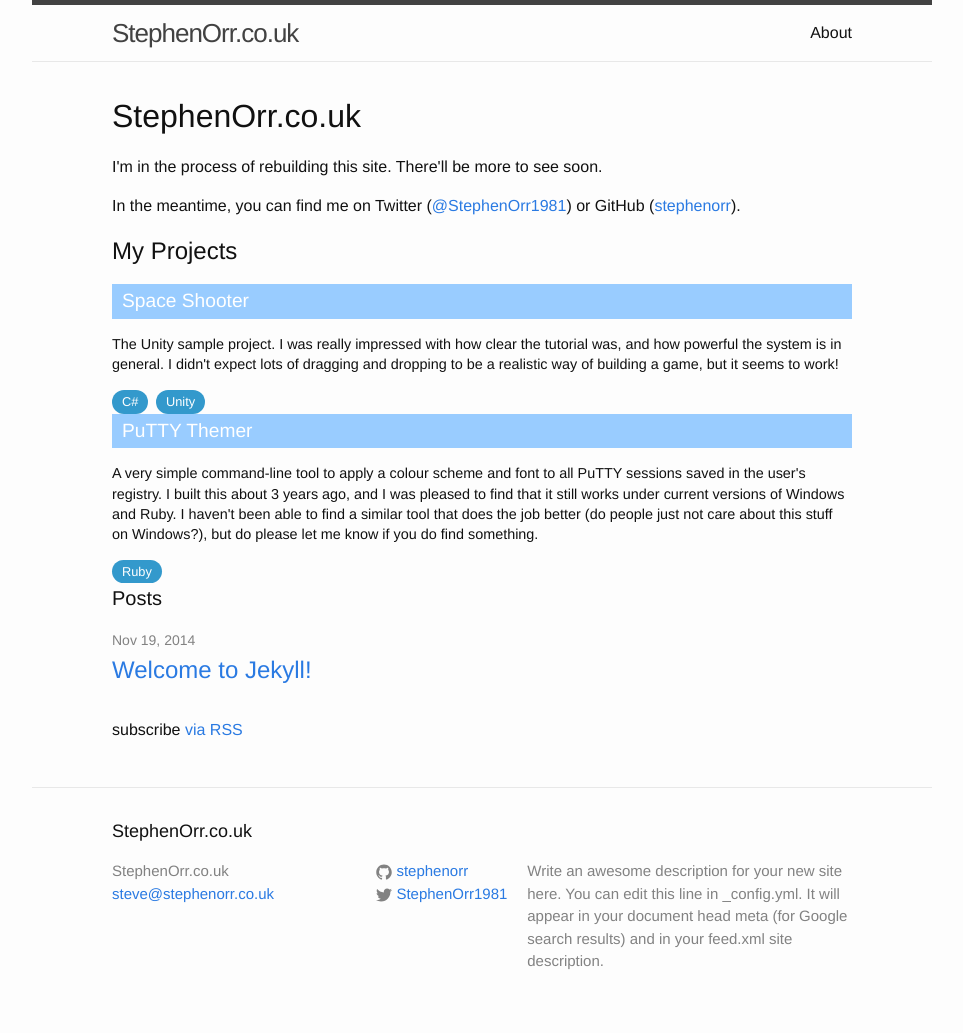
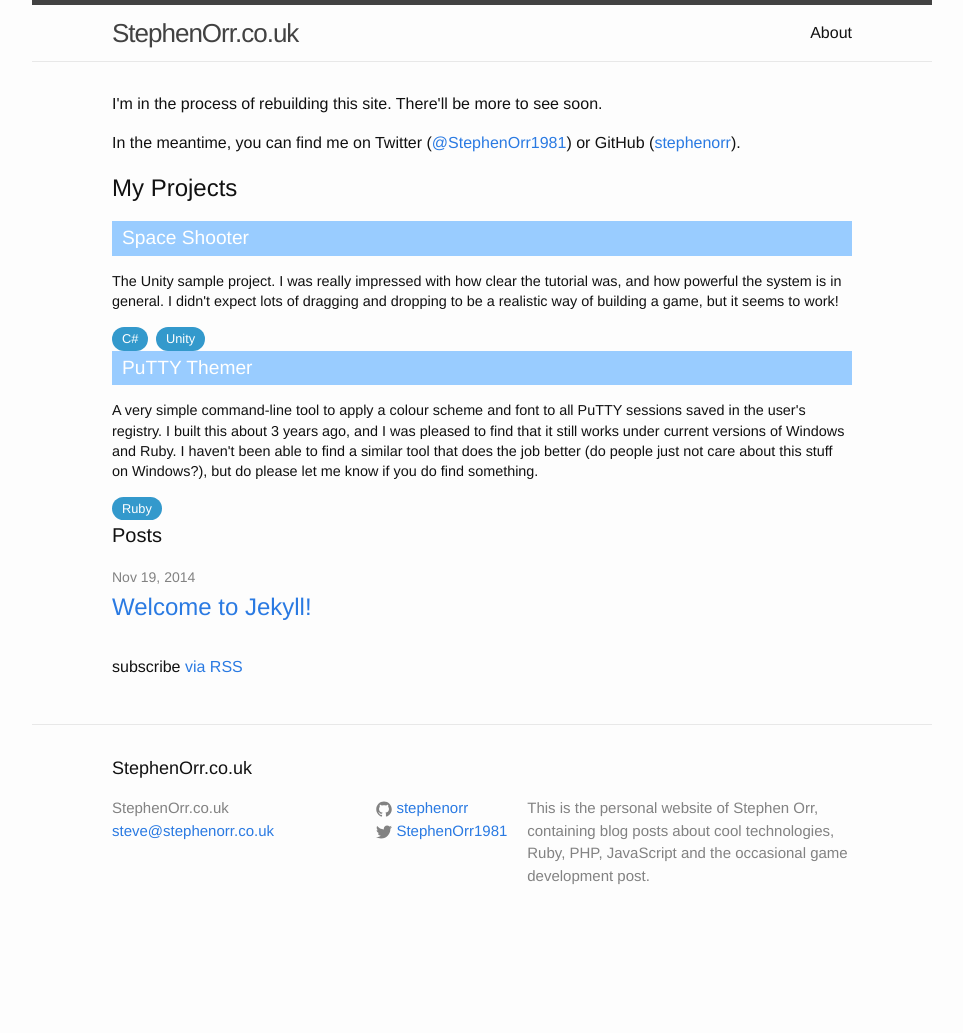
Before and after one commit to stevehill1981/stevehill1981.github.io, a Jekyll site: the page built from index.html, in a window 1280 px wide. Shown: the whole page, without its empty margins (158-1121 px from the left). Built offline with Jekyll 4.4.1, drawn with Linux system fonts in a browser that asks for light colours; after the commit the page ends 947 px from its top, so only the background shows below that.

Commit message:
Update config and index

```diff
--- a/_config.yml
+++ b/_config.yml
@@ -2,9 +2,9 @@
 title: StephenOrr.co.uk
 email: steve@stephenorr.co.uk
 description: > # this means to ignore newlines until "baseurl:"
-  Write an awesome description for your new site here. You can edit this
-  line in _config.yml. It will appear in your document head meta (for
-  Google search results) and in your feed.xml site description.
+  This is the personal website of Stephen Orr, containing blog
+  posts about cool technologies, Ruby, PHP, JavaScript and the
+  occasional game development post.
 baseurl: "" # the subpath of your site, e.g. /blog/
 url: "http://www.stephenorr.co.uk" # the base hostname & protocol for your site
 twitter_username: StephenOrr1981
--- a/index.html
+++ b/index.html
@@ -3,8 +3,6 @@ layout: default
 ---
 
 <div class="home">
-
-	<h1>StephenOrr.co.uk</h1>
 
 	<p>
     I'm in the process of rebuilding this site. There'll be
```
